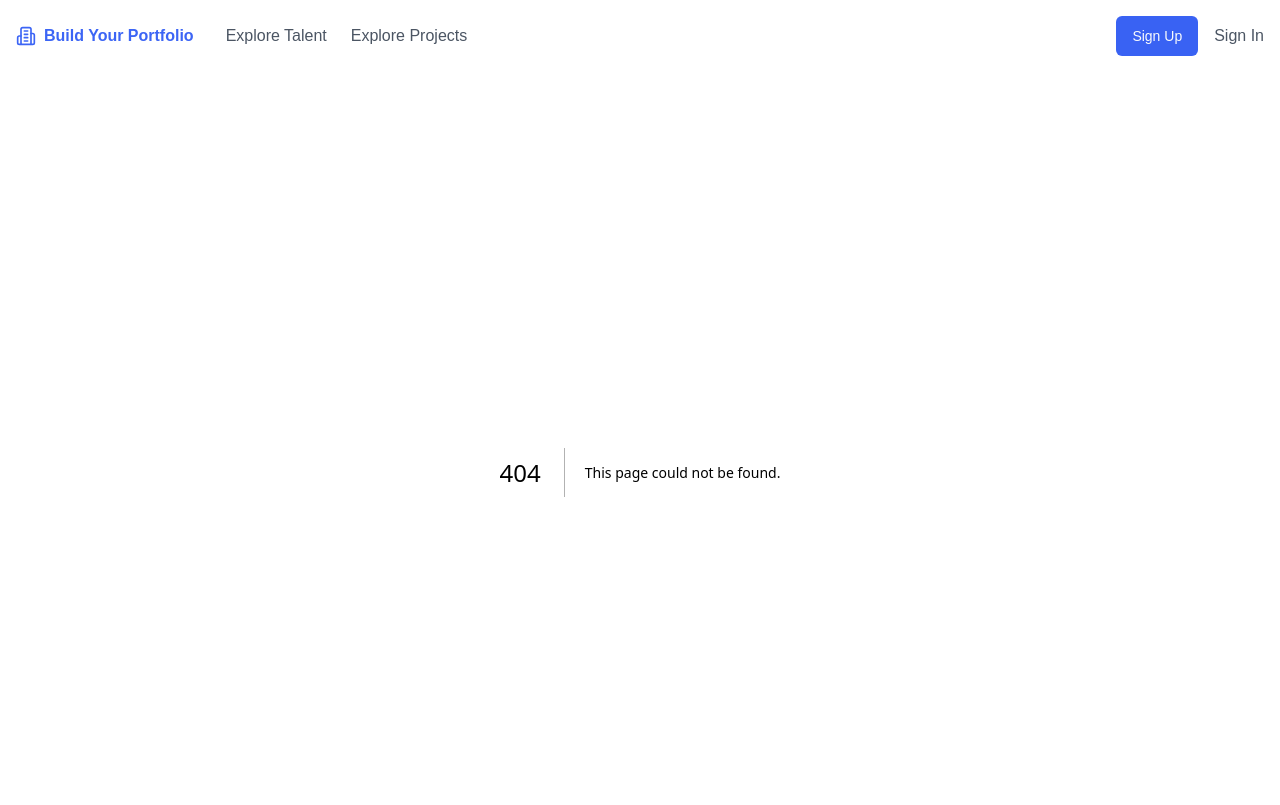
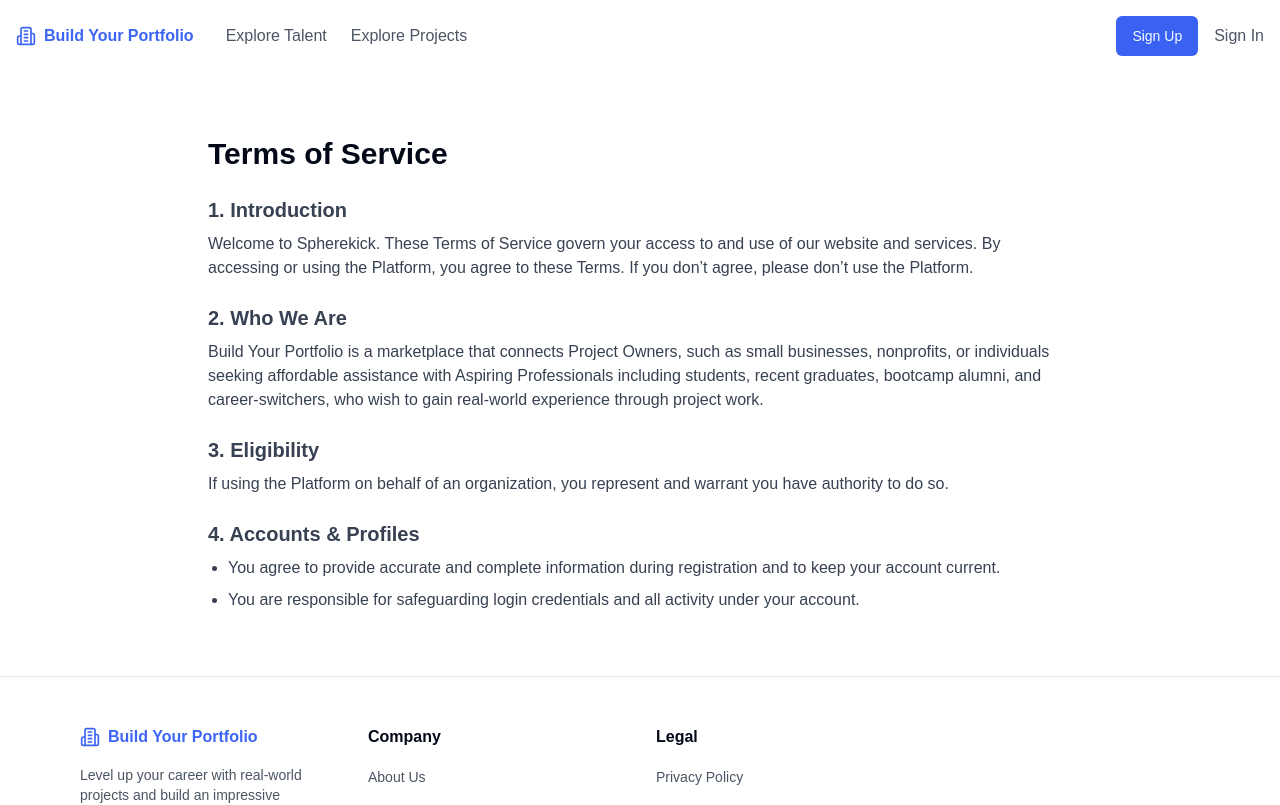
Before and after one commit to Fillorie-portfolio-builder/pb-frontend, a Next.js app: page /terms in a window 1280 px wide. Before the commit this address had no page. Shown: the top 805 px of the page. Built offline with nearby package versions, Linux system fonts and the light colour scheme.

Commit message:
Fix - Review button

```diff
--- a/src/app/portfolio-builder/[id]/page.js
+++ b/src/app/portfolio-builder/[id]/page.js
@@ -38,7 +38,7 @@ export default function TalentProfile() {
   const [rating, setRating] = useState(0);
   const [reviewText, setReviewText] = useState("");
   const [reviews, setReviews] = useState([]);
-  const [ownername, setOwnername] = useState("")
+  const [ownername, setOwnername] = useState("");
 
   useEffect(() => {
     const fetchBuilder = async () => {
@@ -183,8 +183,11 @@ export default function TalentProfile() {
                   </button>
                 </Link>
               )}
-              {user?.accountType === "owner" && (
-                <button onClick={() => setIsOpenReview(true)} className="bg-[#3C65F5] text-white text-sm px-5 py-2 mb-3 rounded hover:bg-[rgba(60,101,245,0.8)] transition w-full">
+              {user?.accountType === "owner" && builder.projects.some(project => project.ownerId === owner.id && project.completionStatus === "confirmed_by_owner") && (
+                <button
+                  onClick={() => setIsOpenReview(true)}
+                  className="bg-[#3C65F5] text-white text-sm px-5 py-2 mb-3 rounded hover:bg-[rgba(60,101,245,0.8)] transition w-full"
+                >
                   Rate & Review
                 </button>
               )}
@@ -281,9 +284,7 @@ export default function TalentProfile() {
             )}
           </div>
         </div>
-      </div>
-
-      <div className="flex justify-center mt-4 mx-6">
+        <div className="flex justify-center mt-4 ">
           <div className="max-w-4xl w-full bg-white p-6 rounded-lg mb-6 shadow">
             {reviews.length > 0 ? (
               <div>
@@ -314,6 +315,7 @@ export default function TalentProfile() {
             ) : (
               <div className="text-center text-gray-500">No Reviews and Ratings</div>
             )}
+          </div>
         </div>
       </div>
 
--- /dev/null
+++ b/src/app/terms/page.js
@@ -0,0 +1,41 @@
+const Terms = () => {
+    return (
+        <div className="max-w-4xl mx-auto px-4 py-16">
+            <h1 className="text-3xl font-bold mb-6">Terms of Service</h1>
+
+            <div className="space-y-6 text-gray-700">
+                <section>
+                    <h2 className="text-xl font-semibold mb-2">1. Introduction</h2>
+                    <p>
+                        Welcome to Spherekick. These Terms of Service govern your access to and use of our website and services. By accessing or using the Platform, you agree to these Terms. If you don’t agree, please don’t use the Platform.
+                    </p>
+                </section>
+
+                <section>
+                    <h2 className="text-xl font-semibold mb-2">2. Who We Are</h2>
+                    <p>
+                        Build Your Portfolio is a marketplace that connects Project Owners, such as small businesses, nonprofits, or individuals seeking affordable assistance with Aspiring Professionals including students, recent graduates, bootcamp alumni, and career-switchers, who wish to gain real-world experience through project work.
+                    </p>
+                </section>
+
+                <section>
+                    <h2 className="text-xl font-semibold mb-2">3. Eligibility</h2>
+                    <p>
+                        If using the Platform on behalf of an organization, you represent and warrant you have authority to do so.
+
+                    </p>
+                </section>
+
+                <section>
+                    <h2 className="text-xl font-semibold mb-2">4. Accounts & Profiles</h2>
+                    <ul className="list-disc pl-5 space-y-2">
+                        <li>You agree to provide accurate and complete information during registration and to keep your account current.</li>
+                        <li>You are responsible for safeguarding login credentials and all activity under your account.</li>
+                    </ul>
+                </section>
+            </div>
+        </div>
+    );
+};
+
+export default Terms;
```
Lines whose indentation alone changed are shown as unchanged.
